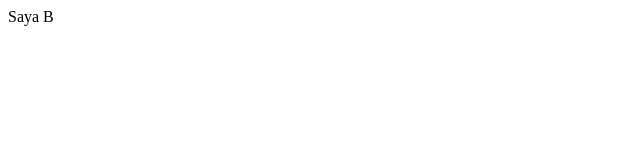
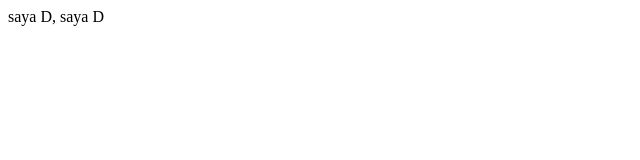
Before and after one commit to MDzikri13/project1, a plain HTML site: page index.html in a window 1280 px wide. Shown: the full height of the page, 0-640 px from the left. Drawn offline with Linux system fonts and the light colour scheme.

Commit message:
" saya D "

```diff
--- a/index.html
+++ b/index.html
@@ -1 +1 @@
-<p>Saya B</p>
+<p>saya D, saya D</p>
```
